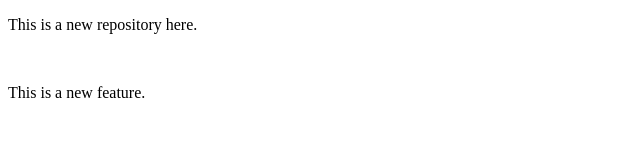
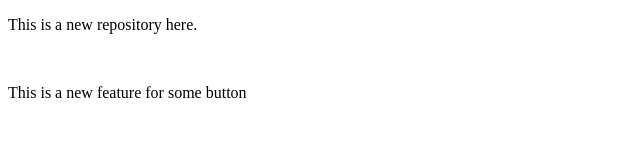
Before and after one commit to dshreyas255/localRepo, a plain HTML site: page index.html in a window 1280 px wide. Shown: the whole page, without its empty margins (0-640 px from the left). Drawn offline with Linux system fonts and the light colour scheme.

```diff
--- a/index.html
+++ b/index.html
@@ -9,7 +9,7 @@
 
     <p>This is a new repository here.</p>
     <br>
-    <p>This is a new feature.</p>
+    <p>This is a new feature for some button</p>
     <br>
 
 </body>
```
